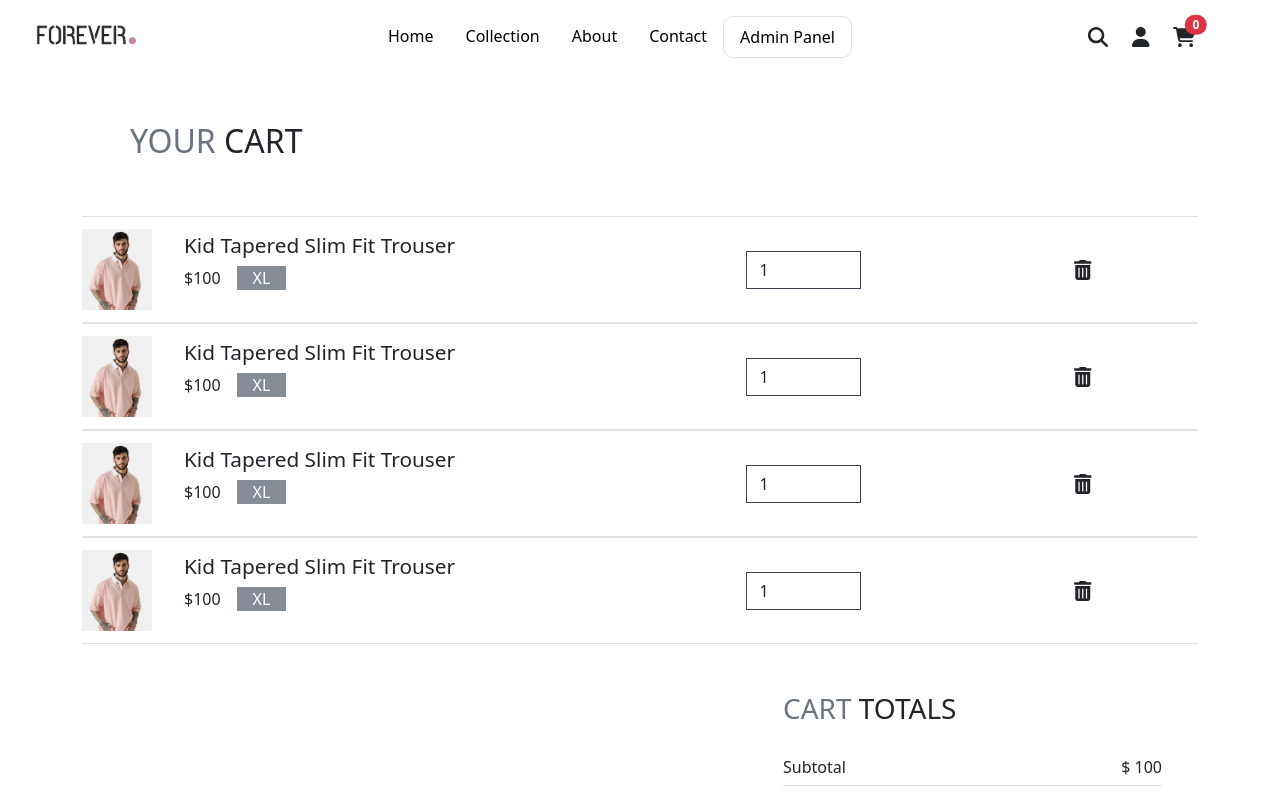
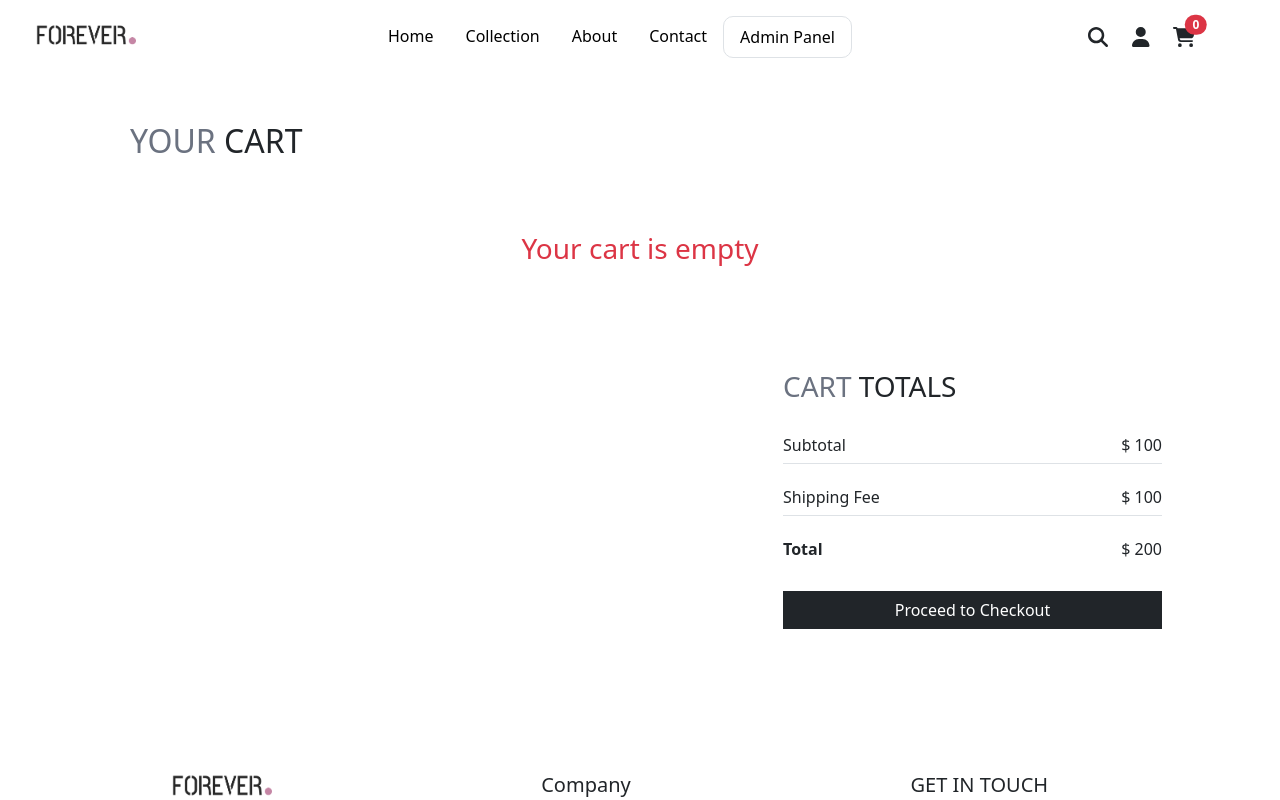
Before and after one commit to abdullazmat/ecommerce-forever, a React (Create React App) app in the folder frontend/: page /cart in a window 1280 px wide. Shown: the top 800 px of the page. Built offline with nearby package versions, Linux system fonts and the light colour scheme.

Commit message:
Add To Cart BackEnd Completed

```diff
--- a/frontend/src/Components/Cart/CartItems.js
+++ b/frontend/src/Components/Cart/CartItems.js
@@ -3,12 +3,37 @@ import { assets } from "../../assets/frontend_assets/assets";
 import { FontAwesomeIcon } from "@fortawesome/react-fontawesome";
 import { faTrashCan } from "@fortawesome/free-solid-svg-icons";
 import { useState } from "react";
+import axios from "axios";
+import { useDispatch, useSelector } from "react-redux";
+import { CART_API_END_POINT } from "../../Utils/constant";
+import { setAllCartItems } from "../../Redux/cartSlice";
+import useGetAllCartItems from "../../Hooks/useGetCartItems";
 
-function CartItems() {
+function CartItems({ item }) {
   const [count, setCount] = useState(1);
+  const { cart } = useSelector((state) => state.cart);
+  const [success, setSuccess] = useState(false);
+  const [error, setError] = useState(null);
+  const dispatch = useDispatch();
+
+  useGetAllCartItems(cart.length);
 
   const handleChange = (e) => {
     setCount(Number(e.target.value));
+  };
+
+  const deleteItem = async (id) => {
+    try {
+      await axios.delete(`${CART_API_END_POINT}/delete/${id}`);
+      const updatedItems = cart.filter((item) => item._id !== id);
+      dispatch(setAllCartItems(updatedItems));
+      setSuccess(true);
+      setTimeout(() => {
+        setSuccess(false);
+      }, 3000);
+    } catch (error) {
+      console.log(error);
+    }
   };
 
   return (
@@ -16,7 +41,7 @@ function CartItems() {
       <div className="d-flex w-50">
         <div className="d-flex align-items-center">
           <img
-            src={assets.p_img2_1}
+            src={item?.images}
             style={{ width: "70px" }}
             alt="product"
             className="img-fluid"
@@ -27,9 +52,9 @@ function CartItems() {
           <div className="ms-0 ms-md-3">
             <h5 className="fs-cartitem">Kid Tapered Slim Fit Trouser</h5>
             <div className="d-flex align-items-center ">
-              <p>$100</p>
+              <p>${item?.price}</p>
               <p
-                className="px-3 ms-3"
+                className="px-3 ms-4"
                 style={{
                   backgroundColor: "#374151",
                   opacity: "0.6",
@@ -37,7 +62,7 @@ function CartItems() {
                   borderRadius: "0",
                 }}
               >
-                XL
+                {item?.size[0]}
               </p>
             </div>
           </div>
@@ -62,7 +87,12 @@ function CartItems() {
           />
         </div>
         <div className="d-flex align-items-center justify-content-center ms-3 ms-md-0">
-          <FontAwesomeIcon icon={faTrashCan} className="fa-lg" />
+          <FontAwesomeIcon
+            icon={faTrashCan}
+            className="fa-lg text-danger"
+            onClick={() => deleteItem(item?._id)}
+            style={{ cursor: "pointer" }}
+          />
         </div>
       </div>
     </div>
--- a/frontend/src/Pages/Cart.js
+++ b/frontend/src/Pages/Cart.js
@@ -1,10 +1,12 @@
 import React from "react";
 import CartItems from "../Components/Cart/CartItems";
 import { useNavigate } from "react-router-dom";
+import { useSelector } from "react-redux";
 
 function Cart() {
   const navigate = useNavigate();
-  const cartarray = [1, 2, 3, 4];
+
+  const { cart } = useSelector((state) => state.cart);
 
   return (
     <div className="container">
@@ -13,9 +15,15 @@ function Cart() {
           <span style={{ color: "#6b7280" }}>YOUR</span> CART
         </h2>
       </div>
-      {cartarray.map((item) => {
-        return <CartItems key={item} />;
-      })}
+      {cart.length === 0 ? (
+        <div className="d-flex justify-content-center align-items-center mt-3 mb-5">
+          <h3 className="text-danger">Your cart is empty</h3>
+        </div>
+      ) : (
+        cart.map((item) => {
+          return <CartItems item={item} key={item?._id} />;
+        })
+      )}
       <div className="row justify-content-end">
         <div className="col-12 col-md-6 col-lg-5 p-5 d-flex justify-content-center flex-column">
           <div>
--- a/frontend/src/Pages/ProductPage.js
+++ b/frontend/src/Pages/ProductPage.js
@@ -38,20 +38,15 @@ function ProductPage() {
   // Add Color to sizes selected
   const [selectedIndex, setSelectedIndex] = useState([]);
   const handleSizeClick = (index) => {
-    setSelectedIndex((prev) =>
-      prev.includes(index) ? prev.filter((i) => i !== index) : [...prev, index]
-    );
+    setSelectedIndex([index]); // Only one selected index at a time
   };
 
   // Handling size Form Data selection/deselection
   const handleSize = (size) => {
-    setCartData((prevData) => {
-      const newSize = prevData.size.includes(size)
-        ? prevData.size.filter((s) => s !== size)
-        : [...prevData.size, size];
-
-      return { ...prevData, size: newSize };
-    });
+    setCartData((prevData) => ({
+      ...prevData,
+      size: [size],
+    }));
   };
 
   const handleSubmit = async (e) => {
```
Also changed, not shown: 2 other files (tests, documents, lock files or other folders).
